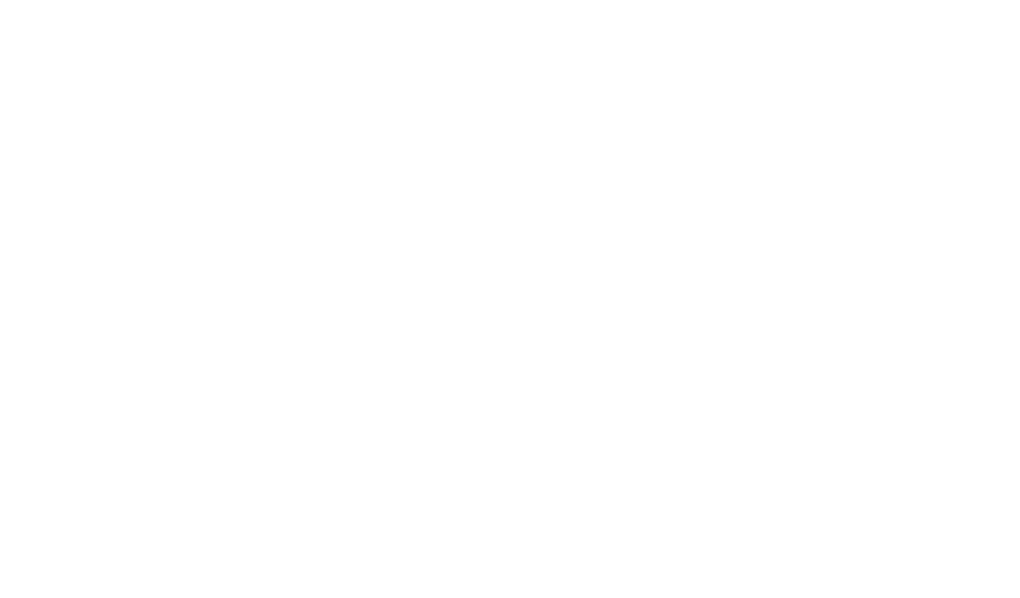
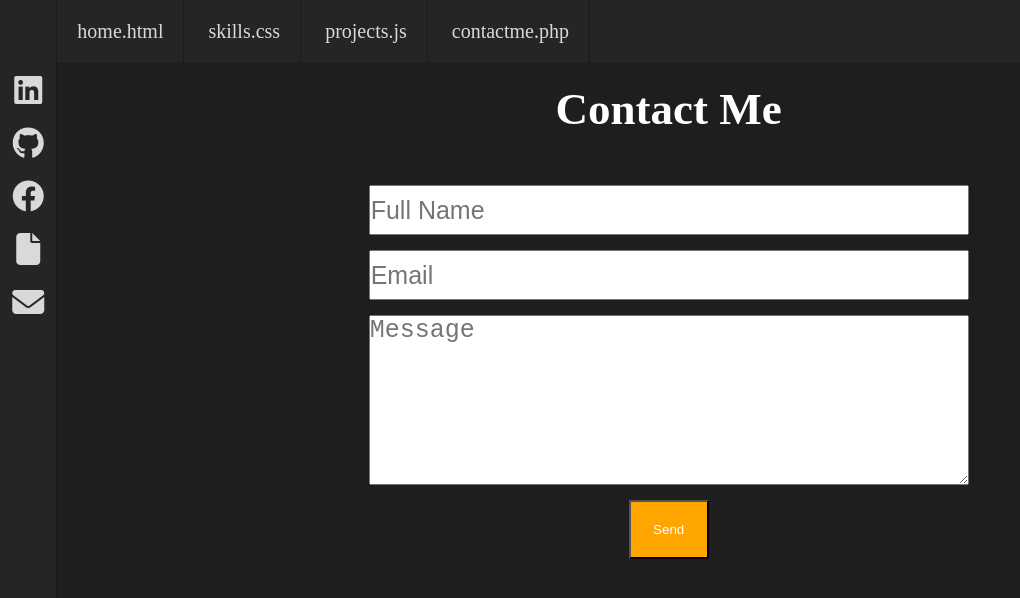
Before and after one commit to luismolinuevo/portfolio, a plain HTML site: page HTML Files/contactme.html in a window 1280 px wide. Shown: the whole page, without its empty margins (0-1020 px from the left). Drawn offline with Linux system fonts and the light colour scheme.

Commit message:
contact-me bug

```diff
--- a/HTML Files/contactme.html
+++ b/HTML Files/contactme.html
@@ -0,0 +1,45 @@
+<!DOCTYPE html>
+<html lang="en">
+<head>
+    <meta charset="UTF-8">
+    <meta http-equiv="X-UA-Compatible" content="IE=edge">
+    <meta name="viewport" content="width=device-width, initial-scale=1.0">
+    <link rel="stylesheet" href="https://cdnjs.cloudflare.com/ajax/libs/font-awesome/6.2.0/css/all.min.css" integrity="sha512-xh6O/CkQoPOWDdYTDqeRdPCVd1SpvCA9XXcUnZS2FmJNp1coAFzvtCN9BmamE+4aHK8yyUHUSCcJHgXloTyT2A==" crossorigin="anonymous" referrerpolicy="no-referrer" />
+    <link rel="stylesheet" href="/css files/style.css">
+    <link rel="stylesheet" href="/css files/styles-media.css">
+    <title>Document</title>
+</head>
+<body>
+    <aside>
+        <ul>
+            <li><a href="https://www.linkedin.com/in/luismolinuevo/"><i class="fa-brands fa-linkedin"></i></a></li>
+            <li><a href="https://github.com/luismolinuevo"><i class="fa-brands fa-github"></i></a></li>
+            <li><a href="https://www.facebook.com/luisandy.molinuevo.1/"><i class="fa-brands fa-facebook"></i></a></li>
+            <li><a href="/LM Resume.pdf" download="Resume"><i class="fa-solid fa-file"></i></a> </li>
+            <li><a href="contactme.html"><i class="fa-solid fa-envelope"></i></a></li>
+        </ul>
+    </aside>
+
+    <div class="container">
+        <nav>
+            <ul>
+                <li><a href="index.html">home.html</a></li>
+                <li><a href="skills.html">skills.css</a></li>
+                <li><a href="projects.html">projects.js</a></li>
+                <li><a href="contactme.html">contactme.php</a></li>
+            </ul>
+    </nav>
+
+    <section class="contact-me" id="contact-me">
+        <div class="container">
+            <h1 class="heading">Contact Me</h1>
+            <form class="form" action="https://formsubmit.co/4a125cd1bdf769fee0bbb5f21b5a0ff6" method="POST">
+                <input class="input" type="text" name="Name" placeholder="Full Name" required>
+                <input class="input" type="email" name="Email" placeholder="Email" required>
+                <textarea id="message" name="Message" placeholder="Message" required></textarea>
+                <button id="submit" type="submit">Send</button>
+            </form>
+        </div>
+    </section>
+</body>
+</html>
--- a/css files/style.css
+++ b/css files/style.css
@@ -131,7 +131,7 @@ nav ul li a:active {
 }
 
 .project-container h3{
-    color:#cc3300;
+    color:orange;
     padding: 5px;
 }
 
@@ -161,3 +161,44 @@ nav ul li a:active {
     /* background: linear-gradient(to top, rgb(255, 45, 45) 50%, white 50%); */
     background-size: 100% 200%;
 }
+
+/* Contack Me */
+
+.contact-me {
+    height: auto;
+    padding: 20px 0px;
+}
+
+.form {
+    display: flex;
+    flex-direction: column;
+    margin: auto; /*puts it in center*/
+    justify-content: center;
+    align-items: center;
+
+}
+
+.input {
+    height: 50px;
+    font-size: 25px;
+    margin-bottom: 15px;
+    width: 600px;
+}
+
+#message {
+    height: 170px;
+    font-size: 25px;
+    margin-bottom: 15px;
+    width: 600px;
+}
+
+#submit {
+    width: 80px;
+    padding: 20px;
+    margin: auto;
+    background-color: orange;
+    color: white;
+    outline: none;
+    text-align: center;
+    cursor: pointer;
+}
```
Also changed, not shown: HTML Files/index.html (+1 -1 lines), HTML Files/projects.html (+2 -2 lines), 1 other file.
